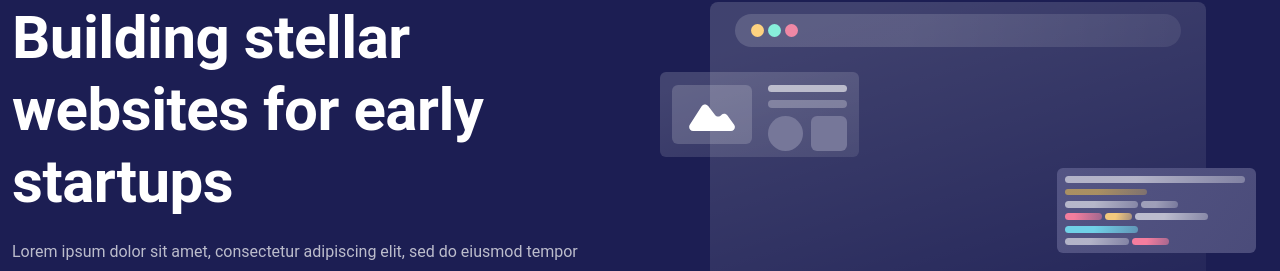
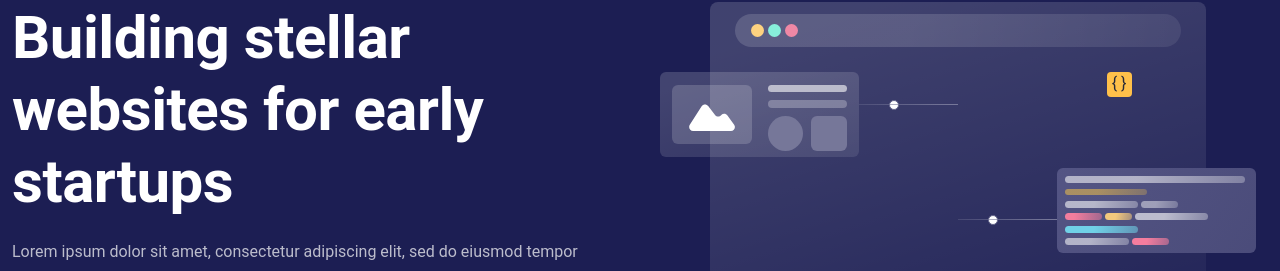
Before and after one commit to halimyusuf/finsweet-clone, a Next.js app: page / in a window 1280 px wide. Shown: the part 118-389 px from the top of the page. Built offline with nearby package versions, Linux system fonts and the light colour scheme.

Commit message:
style: added more designs to homepage

```diff
--- a/pages/index.js
+++ b/pages/index.js
@@ -20,6 +20,7 @@ import GradientLine2 from "../components/common/GradientLine2";
 import SDots from "../components/common/SDots";
 import { Button, Card, CardContent, Typography } from "@mui/material";
 import { useRouter } from "next/router";
+import InsertDriveFileIcon from "@mui/icons-material/InsertDriveFile";
 
 export default function Home() {
   const router = useRouter();
@@ -108,6 +109,47 @@ export default function Home() {
                   {gradientBox2.map((gr, i) => (
                     <GradientLine2 key={gr[0] + i} grds={gr} />
                   ))}
+                </div>
+              </div>
+
+              {/* File icon */}
+              {/* <div className="absolute bg-[#1ABCFE] top-[20%] left-[40%] rounded">
+                <div className="flex items-center justify-center">
+                  <div className="h-[20%]">
+                    <InsertDriveFileIcon sx={{ height: "100%" }} />
+                  </div>
+                </div>
+              </div> */}
+
+              {/* code icon */}
+              <div className="absolute bg-[#FFC04A] top-[25%] right-[15%] rounded text-darkblue">
+                <div className="w-[25px] h-[25px] flex items-center justify-center">
+                  <div className="flex">
+                    <div className="mr-1">{"{"}</div>
+                    <div>{"}"}</div>
+                  </div>
+                </div>
+              </div>
+
+              {/* Horizontal line 1 */}
+              <div className="absolute w-[20%] top-[35%] left-[30%]">
+                <div className="relative">
+                  <div
+                    className="h-[10px] w-[10px] border-[1px] border-[#63648A] rounded-full ml-[30%] "
+                    style={{ background: "rgb(255, 255, 255)", zIndex: 10 }}
+                  ></div>
+                  <div className="h-[1px] h-max-[1px] w-[100%] glass-bg-9 flex flex-col absolute top-[50%] translate-y-[-1px] justify-between"></div>
+                </div>
+              </div>
+
+              {/* Horizontal line 1 */}
+              <div className="absolute w-[20%] bottom-[20%] right-[30%]">
+                <div className="relative">
+                  <div
+                    className="h-[10px] w-[10px] border-[1px] border-[#63648A] rounded-full ml-[30%] "
+                    style={{ background: "rgb(255, 255, 255)", zIndex: 10 }}
+                  ></div>
+                  <div className="h-[1px] h-max-[1px] w-[100%] glass-bg-9 flex flex-col absolute top-[50%] translate-y-[-1px] justify-between"></div>
                 </div>
               </div>
             </div>
--- a/styles/globals.css
+++ b/styles/globals.css
@@ -207,6 +207,14 @@ a {
   );
 }
 
+.glass-bg-9 {
+  background: linear-gradient(
+    266.47deg,
+    #767799 7.5%,
+    rgba(118, 119, 153, 0) 144.67%
+  );
+}
+
 /* svg path {
   stroke-width: 1 !important;
 } */
```
